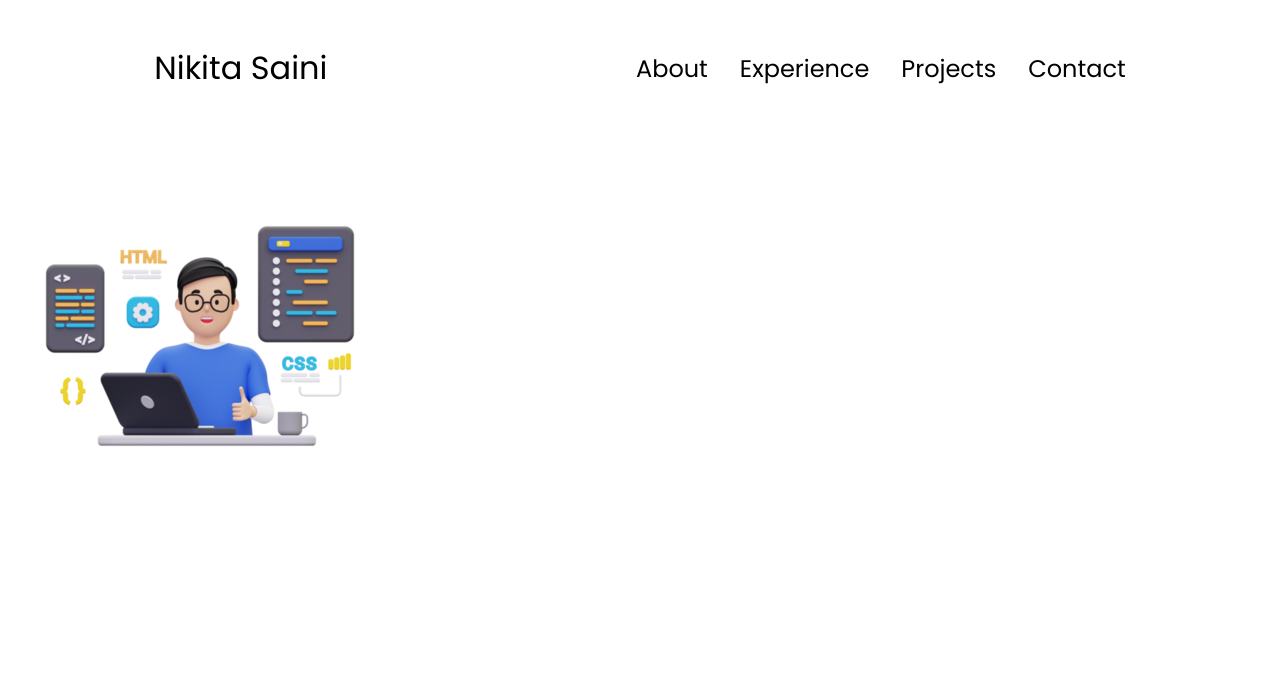
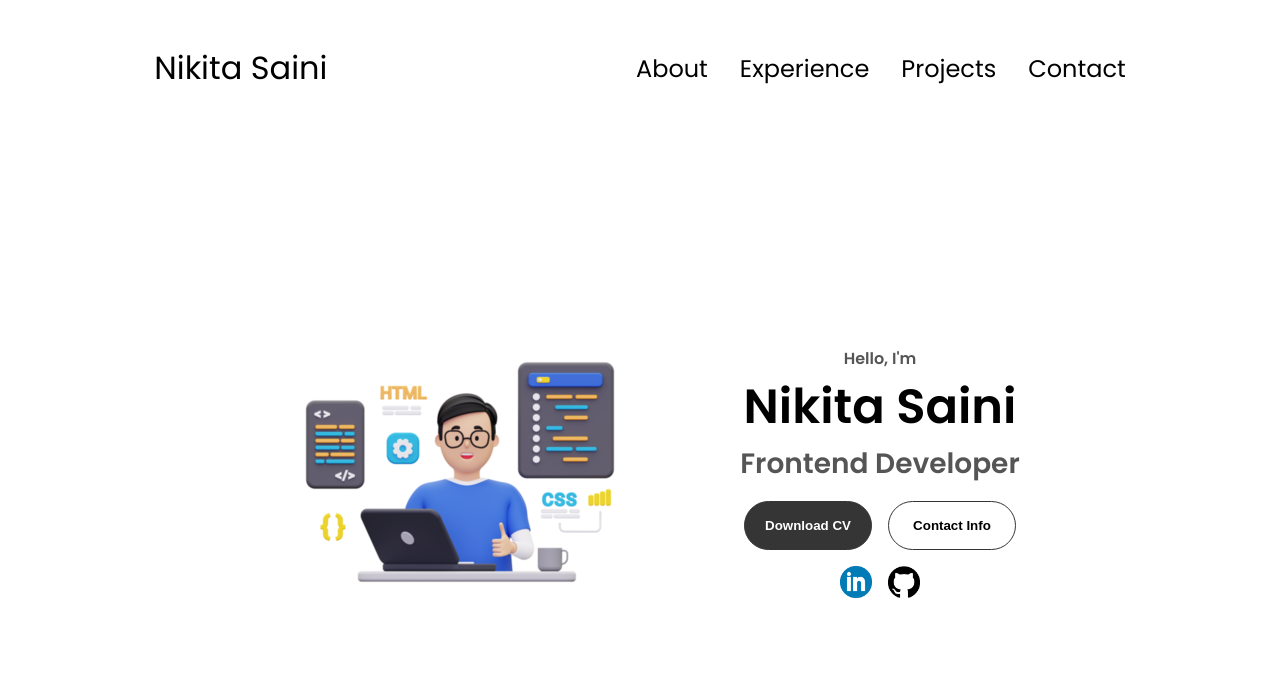
Before and after one commit to katarianikita2003/CODSOFT, a plain HTML site: page Portfolio/index.html in a window 1280 px wide. Drawn offline with Linux system fonts and the light colour scheme.

Commit message:
Add Profile Section
Profile , Download CV and Social media links

```diff
--- a/Portfolio/index.html
+++ b/Portfolio/index.html
@@ -41,6 +41,19 @@
         <div class="section_pic-container">
             <img src="./assets/profile-pic.webp" alt="Nikita Saini Profile Picture">
         </div>
+        <div class="section_text">
+            <p class="section_text_p1">Hello, I'm</p>
+            <h1 class="title">Nikita Saini</h1>
+            <p class="section_text_p2">Frontend Developer</p>
+            <div class="btn-container">
+                <button class="btn btn-color-1" onclick="window.open('./assets/resume.pdf')">Download CV</button>
+                <button class="btn btn-color-2" onclick="location.href='./#contact'">Contact Info</button>
+            </div>
+            <div id="socials-container">
+                <img src="./assets/linkedin.png" alt="My Linked Profile" class="icon" onclick="location.href='https://www.linkedin.com/in/nikitasaini0106/'">
+                <img src="./assets/github.png" alt="My Github Profile" class="icon" onclick="location.href='https://github.com/katarianikita2003'">
+            </div>
+        </div>
     </section>
     <script src="script.js"></script>
 </body>
--- a/Portfolio/style.css
+++ b/Portfolio/style.css
@@ -123,7 +123,7 @@ a:hover {
 }
 
 .hamburger-icon.open span:first-child {
-  transform: rotate(45deg) translate(10px,5px);
+  transform: rotate(45deg) translate(10px, 5px);
 }
 
 .hamburger-icon.open span:nth-child(2) {
@@ -131,7 +131,7 @@ a:hover {
 }
 
 .hamburger-icon.open span:last-child {
-  transform: rotate(-45deg) translate(10px,-5px);
+  transform: rotate(-45deg) translate(10px, -5px);
 }
 
 .hamburger-icon span:first-child {
@@ -149,5 +149,113 @@ a:hover {
 /* SECTION */
 
 section {
+  padding-top: 4vh;
+  height: 96vh;
+  margin: 0 10rem;
+  box-sizing: border-box;
+  min-height: fit-content;
+}
 
+.section-container {
+  display: flex;
 }
+
+/* Profile */
+
+#profile {
+  display: flex;
+  justify-content: center;
+  gap: 5rem;
+  height: 80vh;
+}
+
+.section_pic-container {
+  display: flex;
+  height: 400px;
+  width: 400px;
+  margin: auto 0;
+}
+
+.section_text {
+  align-self: center;
+  text-align: center;
+}
+
+.section_text p {
+  font-weight: 600;
+}
+
+.section_text_p1 {
+  text-align: center;
+}
+
+.section_text_p2 {
+  font-size: 1.75rem;
+  margin-bottom: 1rem;
+}
+
+.title {
+  font-size: 3rem;
+  text-align: center;
+}
+
+#socials-container {
+  display: flex;
+  justify-content: center;
+  margin-top: 1rem;
+  gap: 1rem;
+}
+
+/* ICONS */
+
+.icon {
+  cursor: pointer;
+  height: 2rem;
+}
+
+/* BUTTON */
+.btn-container {
+  display: flex;
+  justify-content: center;
+  gap: 1rem;
+}
+
+.btn {
+  font-weight: 600;
+  transition: all 300ms ease;
+  padding: 1rem;
+  width: 8rem;
+  border-radius: 2rem;
+}
+
+.btn-color-1,
+.btn-color-2 {
+  border: rgb(53, 53, 53) 0.1rem solid;
+}
+
+.btn-color-1:hover,
+.btn-color-2:hover {
+  cursor: pointer;
+}
+
+.btn-color-1,
+.btn-color-2:hover {
+  background: rgb(53, 53, 53);
+  color: white;
+}
+
+.btn-color-1:hover {
+  background: rgb(0, 0, 0);
+}
+
+.btn-color-2 {
+  background: none;
+}
+
+.btn-color-2:hover {
+  border: rgb(255, 255, 255) 0.1rem solid;
+}
+
+.btn-container {
+  gap: 1rem;
+}
```
Also changed, not shown: Portfolio/assets/github.png (added), Portfolio/assets/linkedin.png (added), 1 other file.
